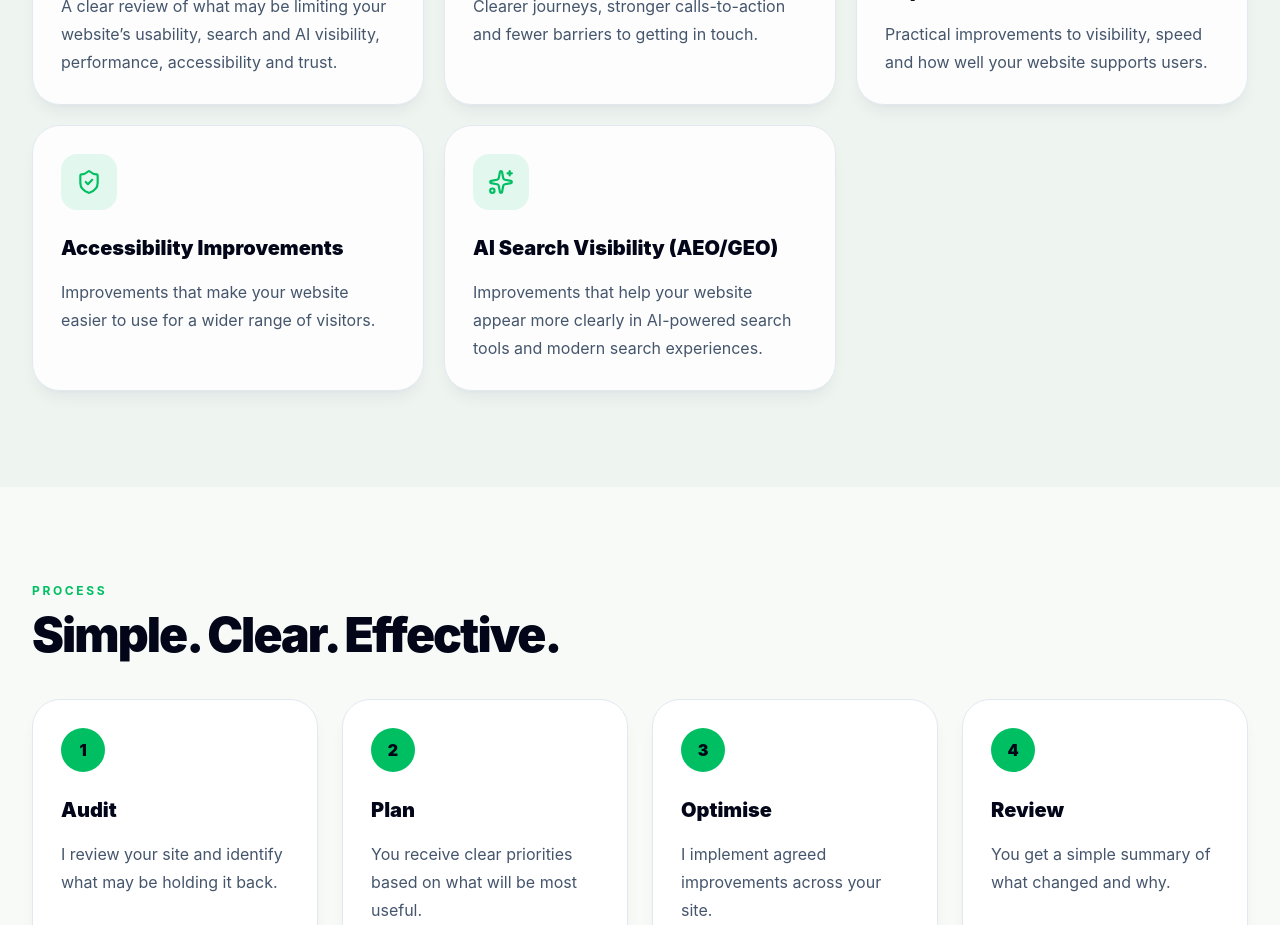
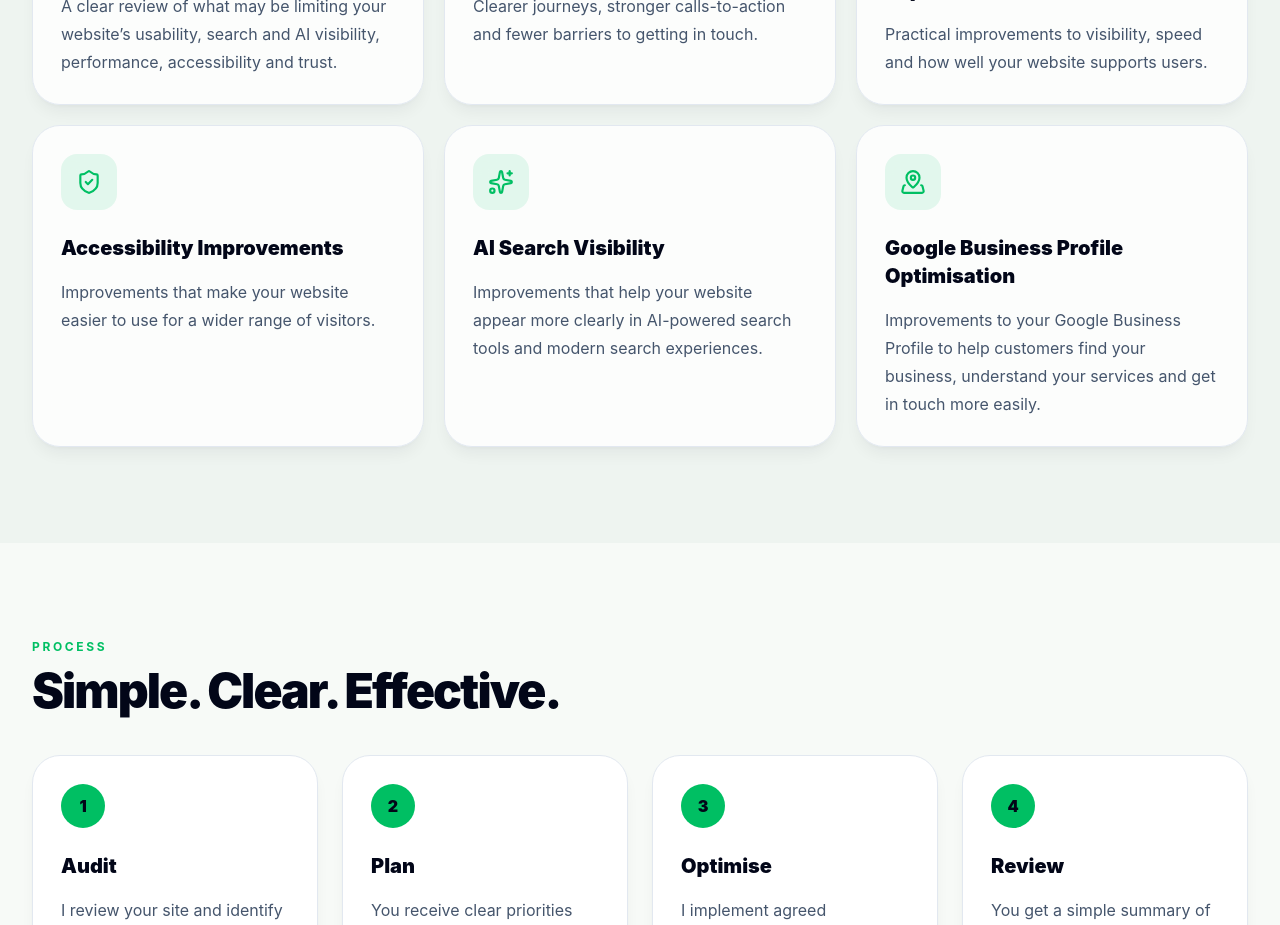
Before and after one commit to DKT15/DKT-Website-Optimisation, a React (Vite) app: page / in a window 1280 px wide. Shown: the part 2120-3045 px from the top of the page. Built offline with nearby package versions, Linux system fonts and the light colour scheme.

Commit message:
added to the code.

```diff
--- a/index.html
+++ b/index.html
@@ -5,7 +5,7 @@
     <meta name="viewport" content="width=device-width, initial-scale=1.0" />
     <meta
       name="description"
-      content="Website optimisation specialist helping small businesses improve usability, accessibility, SEO and performance through practical website improvements."
+      content="Website optimisation specialist helping small businesses improve usability, SEO, accessibility, performance and AI visibility."
     />
     <link rel="canonical" href="https://dantekellman.co.uk/" />
     <link rel="apple-touch-icon" sizes="180x180" href="/apple-touch-icon.png" />
--- a/src/pages/Home.jsx
+++ b/src/pages/Home.jsx
@@ -14,6 +14,7 @@ import {
   Send,
   ShieldCheck,
   Sparkles,
+  MapPinned,
 } from "lucide-react";
 
 export default function HomePage() {
@@ -41,8 +42,13 @@ export default function HomePage() {
     },
     {
       icon: Sparkles,
-      title: "AI Search Visibility (AEO/GEO)",
+      title: "AI Search Visibility",
       text: "Improvements that help your website appear more clearly in AI-powered search tools and modern search experiences.",
+    },
+    {
+      icon: MapPinned,
+      title: "Google Business Profile Optimisation",
+      text: "Improvements to your Google Business Profile to help customers find your business, understand your services and get in touch more easily.",
     },
   ];
 
```
Also changed, not shown: 1 other file (tests, documents, lock files or other folders).
